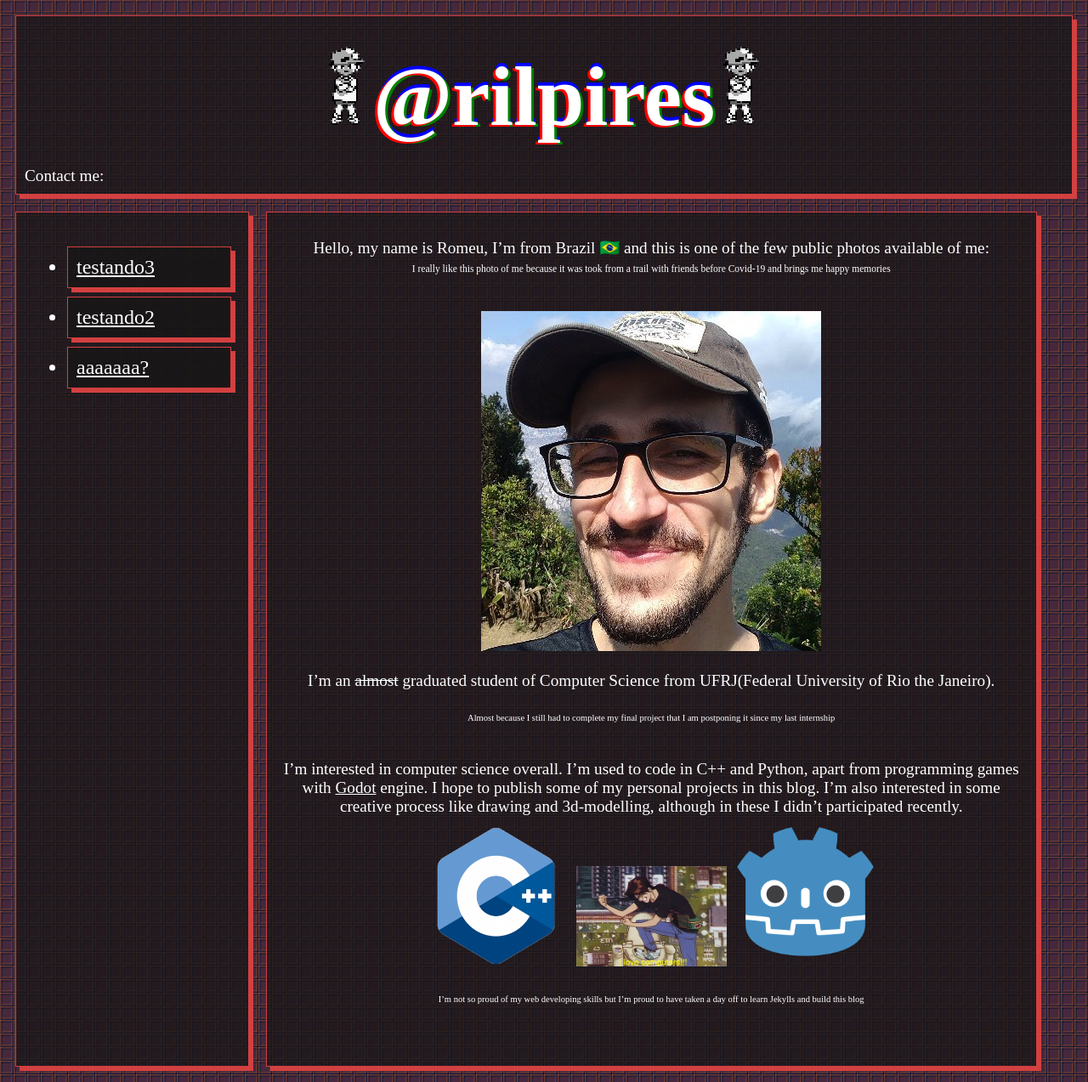
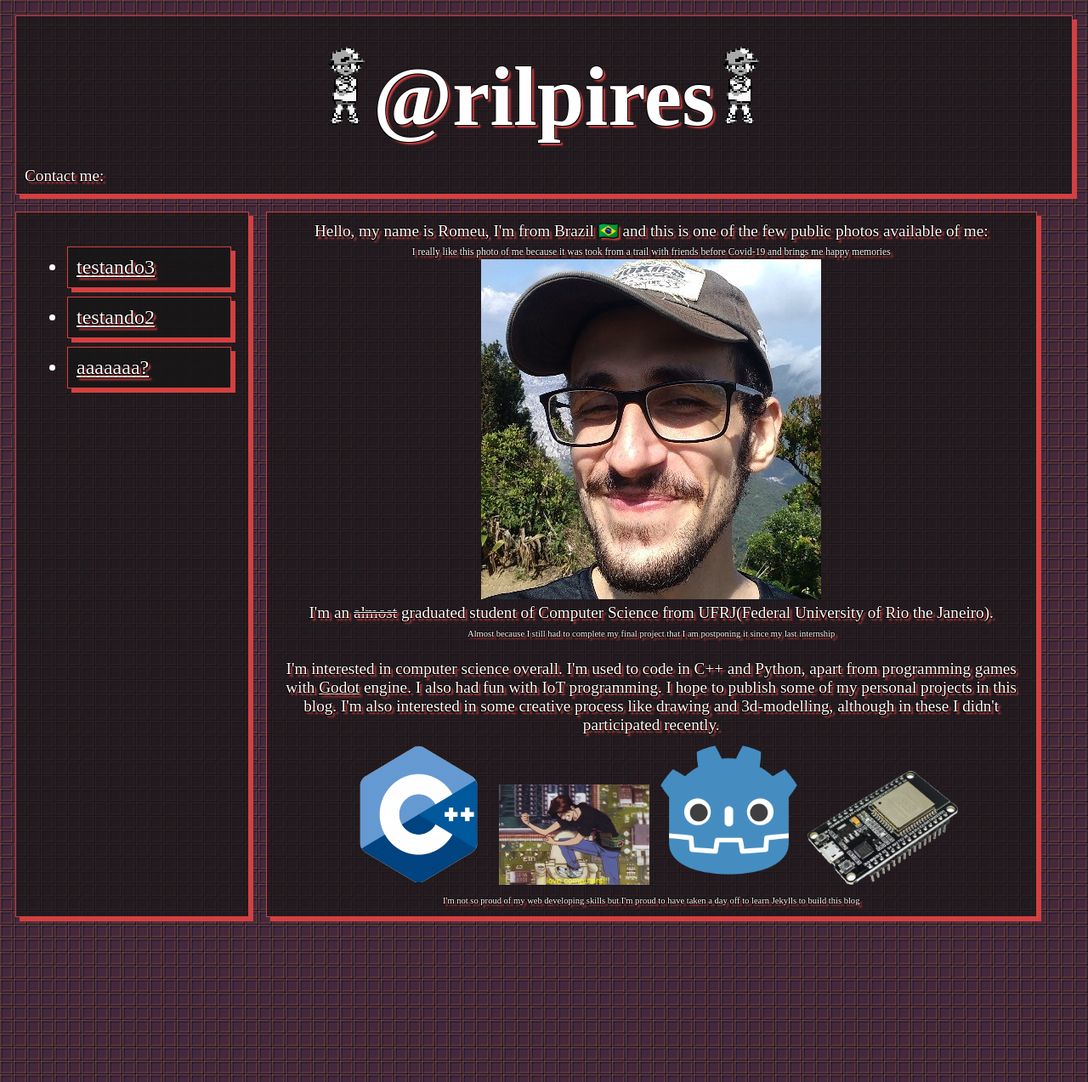
Before and after one commit to rilpires/rilpires, a Jekyll site: the page built from index.html, in a window 1280 px wide. Shown: the whole page at 85% size. Built offline with Jekyll 4.4.1, drawn with Linux system fonts in a browser that asks for light colours.

Commit message:
tweaking stuff

```diff
--- a/_sass/main.scss
+++ b/_sass/main.scss
@@ -14,8 +14,7 @@ $white_color : rgba(255, 255, 255 , 1);
 
 .title {
     text-align: center;
-    color: $white_color;
-    text-shadow: red -3px 2px , green 3px 2px , blue 0px -4px;
+//    text-shadow: red -3px 2px , green 3px 2px , blue 0px -4px;
 }
 
 .smoll{
@@ -27,6 +26,7 @@ $white_color : rgba(255, 255, 255 , 1);
     display: flex;
     flex-direction: column;
     font-size: larger;
+    text-shadow: black -1px 1px , black 1px 1px , black 0px -1px , $main_color 3px 3px 2px;
 }
 .headerpanel{
     display: block;
--- a/index.markdown
+++ b/index.html
@@ -4,25 +4,34 @@ title: rilpires
 ---
 
 Hello, my name is Romeu, I'm from Brazil 🇧🇷 and this is one of the few public photos available of me:<br>
-<span style="font-size:60%">I really like this photo of me because it was took from a trail with friends before Covid-19 and brings me happy memories<span>
+
+
+<span style="font-size:60%">I really like this photo of me because it was took from a trail with friends before Covid-19 and brings me happy memories</span>
 
 <br><img src="/assets/images/me.jpg"><br>
 
 I'm an <span style="text-decoration: line-through;">almost</span> graduated student of Computer Science from UFRJ(Federal University of Rio the Janeiro).
 
+<br>
+
 <span class="smoll">Almost because I still had to complete my final project that I am postponing it since my last internship</span>
 
 
 <br>
-I'm interested in computer science overall. I'm used to code in C++ and Python, apart from programming games with <a href="https://www.godotengine.org/">Godot</a> engine. I hope to publish some of my personal projects in this blog. I'm also interested in some creative process like drawing and 3d-modelling, although in these I didn't participated recently.
 <br>
+
+I'm interested in computer science overall. I'm used to code in C++ and Python, apart from programming games with <a href="https://www.godotengine.org/">Godot</a> engine. I also had fun with IoT programming. I hope to publish some of my personal projects in this blog. I'm also interested in some creative process like drawing and 3d-modelling, although in these I didn't participated recently.
+
+<br>
+
 <img style="width:20%" src="/assets/images/cpp.png" alt="C++ logo">
 <img style="width:20%" src="/assets/images/happycomputer.gif" alt="I love computers">
 <img style="width:20%"  src="/assets/images/godot.png" alt="Godot logo">
+<img style="width:20%"  src="/assets/images/esp32.png" alt="ESP32">
 <br>
 
 <span class="smoll">
-    I'm not so proud of my web developing skills but I'm proud to have taken a day off to learn Jekylls and build this blog
+    I'm not so proud of my web developing skills but I'm proud to have taken a day off to learn Jekylls to build this blog
 </span>
 
 <br>
```
Also changed, not shown: assets/images/esp32.png (added).
